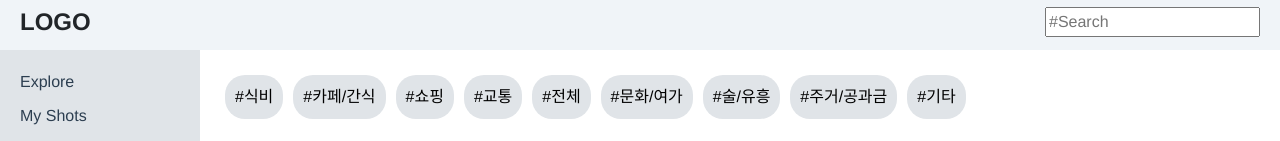
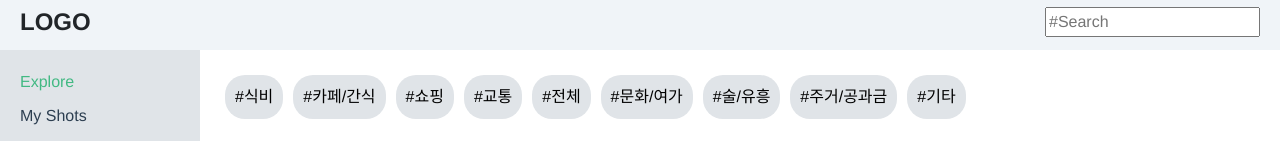
Before and after one commit to nayeon990315/sharing-account-project, a Vue app in the folder frontend/: page /post-community/explore in a window 1280 px wide. Shown: the part 208-349 px from the top of the page. Built offline with nearby package versions, Linux system fonts and the light colour scheme.

Commit message:
refactor/디렉토리 구조 refactor(pages/PostCommunity, components/PostCommunity)

```diff
--- a/frontend/src/pages/Explore.vue
+++ b/frontend/src/pages/PostCommunity/Explore.vue
@@ -18,7 +18,7 @@
 </template>
 
 <script>
-import CommentSection from '../components/CommentSection.vue';
+import CommentSection from '@/components/PostCommunity/CommentSection.vue';
 
 export default {
   components: {
--- a/frontend/src/pages/PostCommunity.vue
+++ b/frontend/src/pages/PostCommunity/PostCommunity.vue
@@ -6,7 +6,7 @@
     </header>
     <div class="content">
       <aside>
-        <router-link to="post-community/explore">Explore</router-link>
+        <router-link to="/post-community/explore">Explore</router-link>
         <router-link to="/post-community/my-shots">My Shots</router-link>
         <router-link to="/post-community/upload">Upload</router-link>
       </aside>
--- a/frontend/src/router/index.js
+++ b/frontend/src/router/index.js
@@ -1,10 +1,10 @@
 import { createRouter, createWebHistory } from 'vue-router';
 
 import HomePage from '@/pages/HomePage.vue';
-import Explore from '@/pages/Explore.vue';
-import MyShots from '@/pages/MyShots.vue';
+import Explore from '@/pages/PostCommunity/Explore.vue';
+import MyShots from '@/pages/PostCommunity/MyShots.vue';
 import Upload from '@/pages/Upload.vue';
-import PostCommunity from '@/pages/PostCommunity.vue';
+import PostCommunity from '@/pages/PostCommunity/PostCommunity.vue';
 import MeVersusPage from '@/pages/Versus/MeVersusPage.vue';
 import MyRoutine from '@/pages/MyRoutine.vue';
 
```
Also changed, not shown: frontend/src/components/PostCommunity/CommentSection.vue (renamed from frontend/src/components/CommentSection.vue), frontend/src/components/PostCommunity/PhotoFeed.vue (renamed from frontend/src/components/PhotoFeed.vue), frontend/src/components/PostCommunity/PostItem.vue (renamed from frontend/src/components/PostItem.vue), frontend/src/pages/PostCommunity/MyShots.vue (renamed from frontend/src/pages/MyShots.vue).
